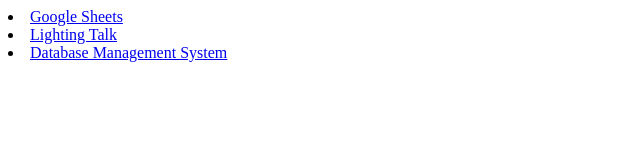
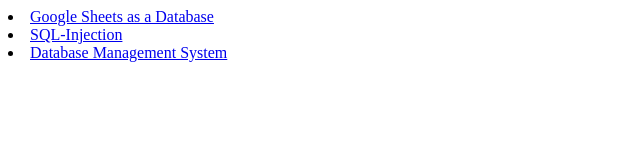
Before and after one commit to rajivharlalka/Slides, a plain HTML site: page index.html in a window 1280 px wide. Shown: the whole page, without its empty margins (0-640 px from the left). Drawn offline with Linux system fonts and the light colour scheme.

Commit message:
changed name of Lightining talk

```diff
--- a/index.html
+++ b/index.html
@@ -2,9 +2,9 @@
   <body>
     <p>
       <li>
-        <a href="./google-sheets/index.html"> Google Sheets </a>
+        <a href="./google-sheets/index.html"> Google Sheets as a Database </a>
       </li>
-      <li><a href="./Lighting-Talk/index.html">Lighting Talk </a></li>
+      <li><a href="./Lighting-Talk/index.html">SQL-Injection </a></li>
       <li><a href="./DBMS/index.html">Database Management System </a></li>
     </p>
   </body>
```
